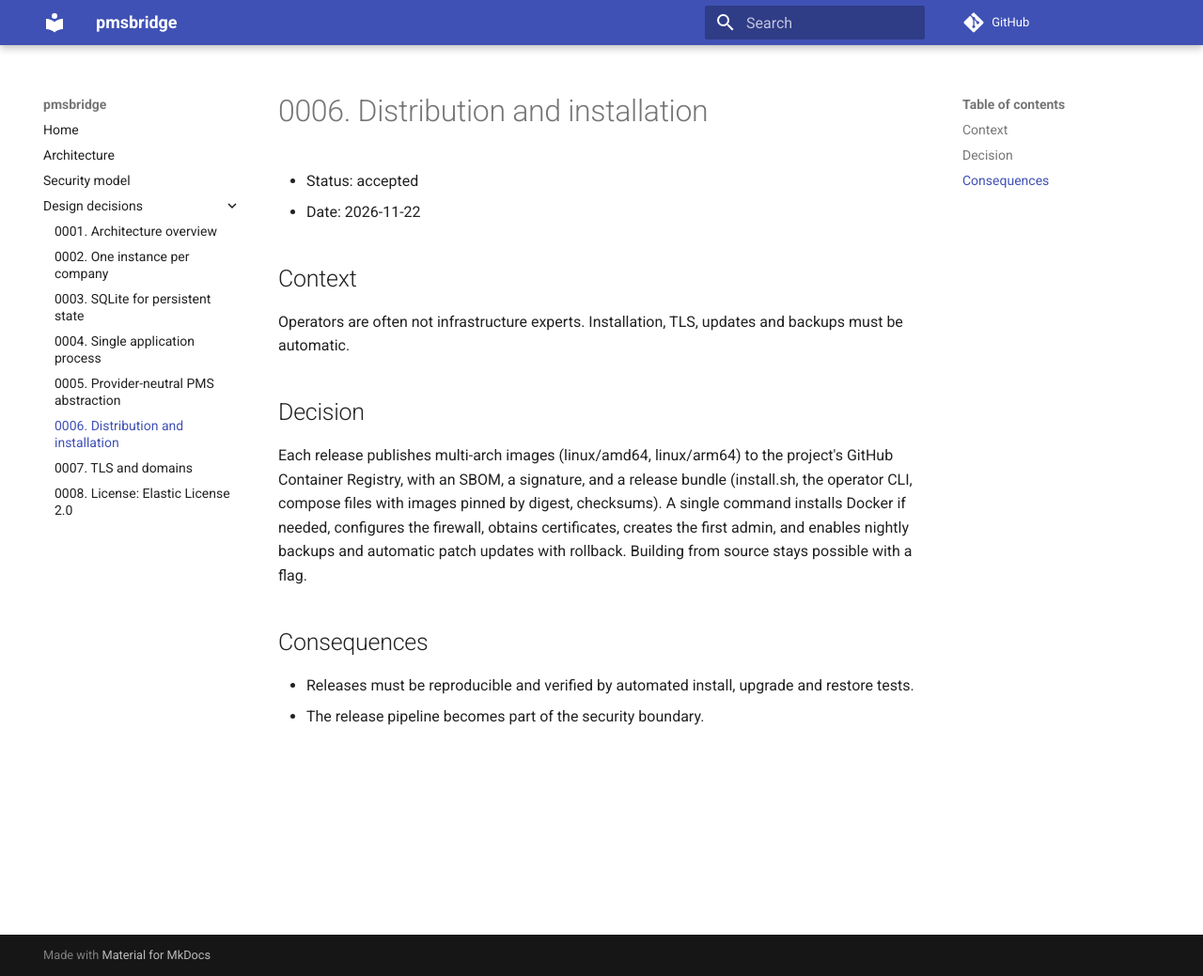
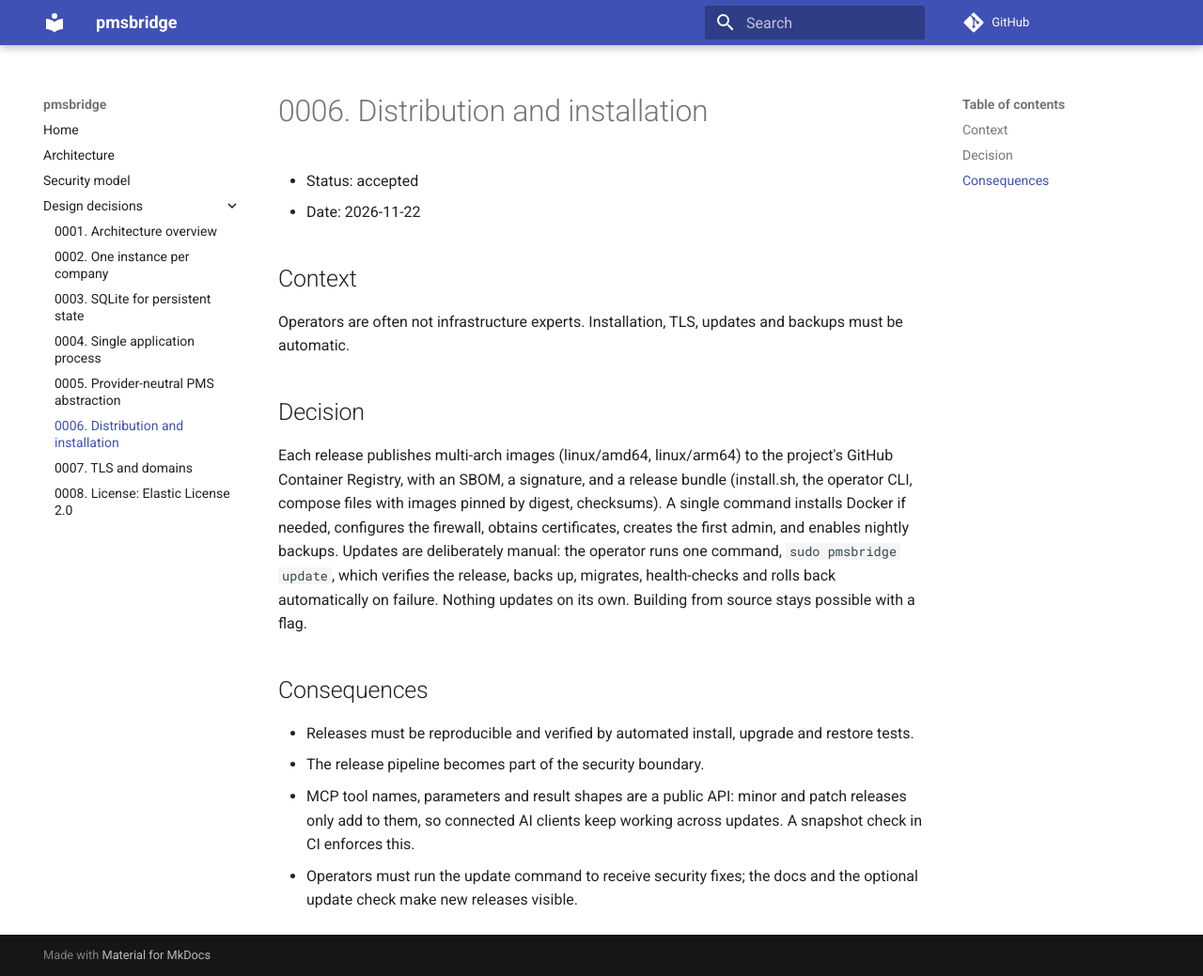
Before and after one commit to faridmostafaei259/pmsbridge, an MkDocs documentation site: the page built from docs/adr/0006-distribution.md, in a window 1280 px wide and 1039 px high. Shown: the whole window at 94% size. Built offline with MkDocs 1.6.1 and Material for MkDocs 9.7.7, drawn with Linux system fonts in a browser that asks for light colours; comment, search, counter and statistics services are not loaded.

Commit message:
docs(adr): updates are applied with a single manual command

```diff
--- a/docs/adr/0006-distribution.md
+++ b/docs/adr/0006-distribution.md
@@ -7,8 +7,14 @@
 Operators are often not infrastructure experts. Installation, TLS, updates and backups must be automatic.
 
 ## Decision
-Each release publishes multi-arch images (linux/amd64, linux/arm64) to the project's GitHub Container Registry, with an SBOM, a signature, and a release bundle (install.sh, the operator CLI, compose files with images pinned by digest, checksums). A single command installs Docker if needed, configures the firewall, obtains certificates, creates the first admin, and enables nightly backups and automatic patch updates with rollback. Building from source stays possible with a flag.
+Each release publishes multi-arch images (linux/amd64, linux/arm64) to the project's GitHub Container Registry, with an SBOM, a signature, and a release bundle (install.sh, the operator CLI, compose files with images pinned by digest, checksums). A single command installs Docker if needed, configures the firewall, obtains certificates, creates the first admin, and enables nightly backups. Updates are deliberately manual: the operator runs one command,
+`sudo pmsbridge update`, which verifies the release, backs up, migrates, health-checks and rolls back
+automatically on failure. Nothing updates on its own. Building from source stays possible with a flag.
 
 ## Consequences
 - Releases must be reproducible and verified by automated install, upgrade and restore tests.
 - The release pipeline becomes part of the security boundary.
+- MCP tool names, parameters and result shapes are a public API: minor and patch releases only add to them,
+  so connected AI clients keep working across updates. A snapshot check in CI enforces this.
+- Operators must run the update command to receive security fixes; the docs and the optional update check
+  make new releases visible.
```
